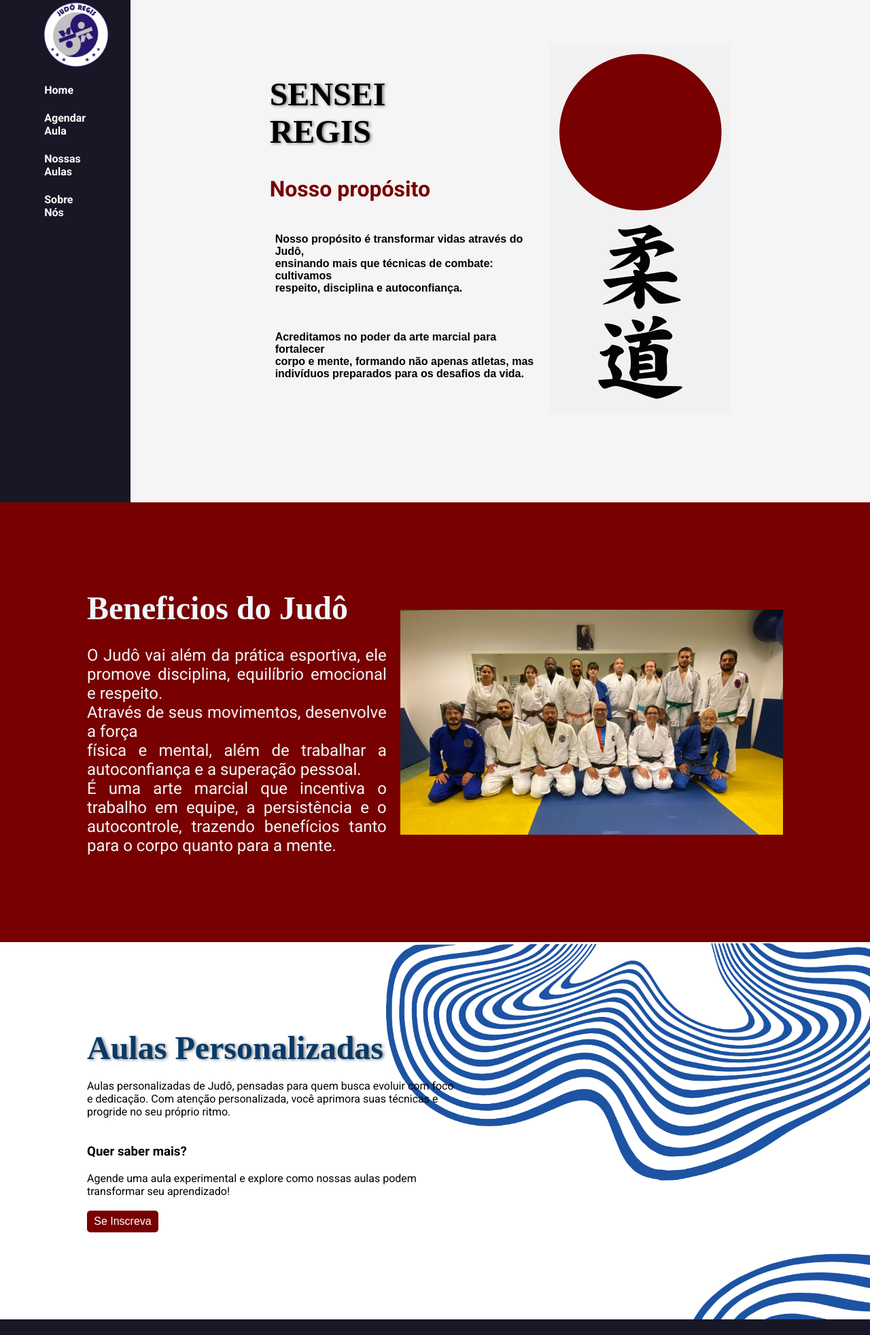
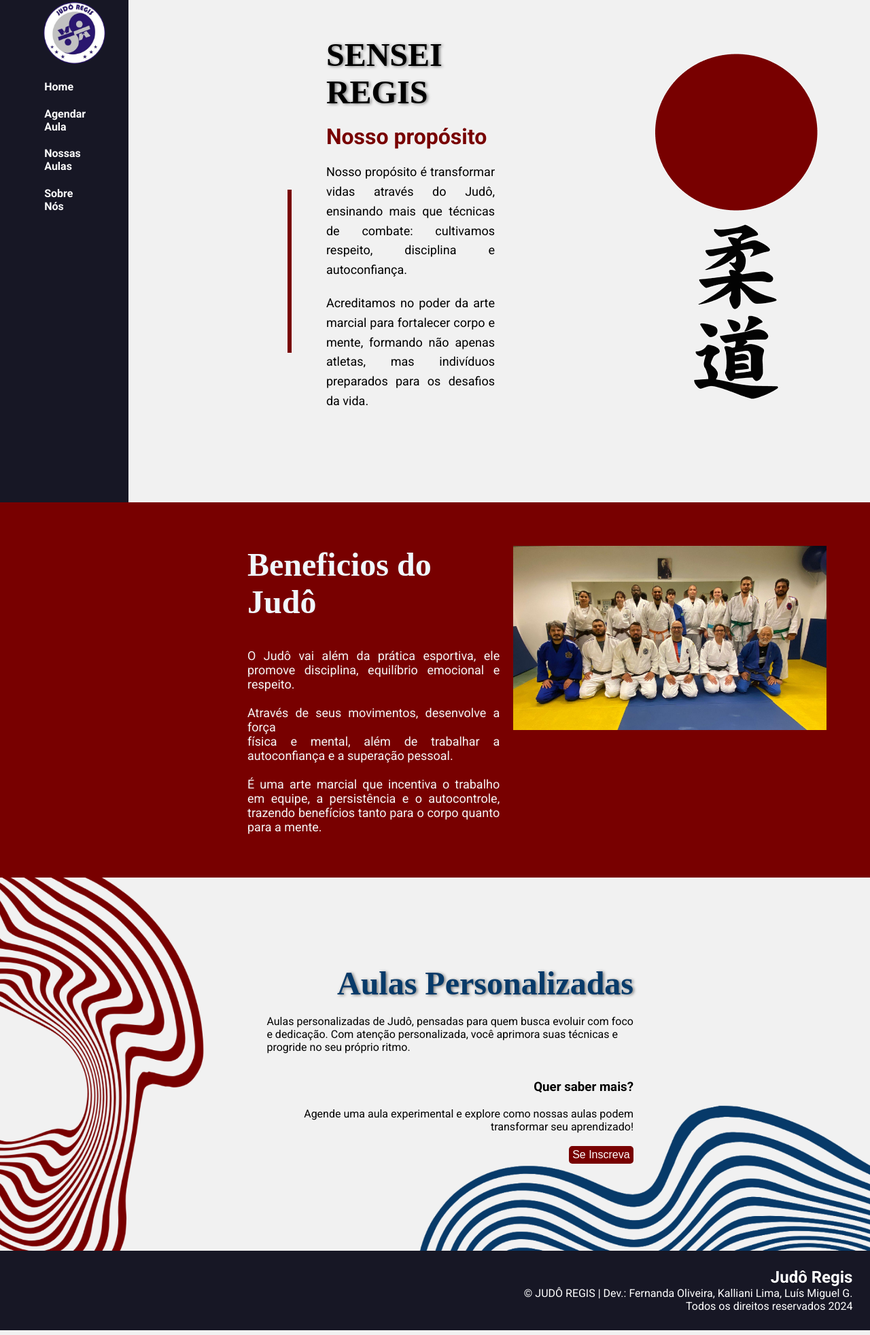
Before and after one commit to affernanda/JudoRegis, a plain HTML site: page pw_site/index.html in a window 1280 px wide. Shown: the part 61-2025 px from the top of the page at 68% size. Drawn offline with Linux system fonts and the light colour scheme; a web font is replaced by a local one.

Commit message:
novo commit

```diff
--- a/pw_site/agendamento.css
+++ b/pw_site/agendamento.css
@@ -76,6 +76,7 @@
         background-color: #171725;
         color: #FFFFFF;
         padding: 2%;
+        text-align: right;
     }
 
     .footer-container {
--- a/pw_site/aula.css
+++ b/pw_site/aula.css
@@ -13,10 +13,6 @@
         padding: 0;
     }
 
-    body h1 {
-        font-family: 'Yeseva One, sans-serif';
-        font-size: 100%;
-    }
 
     .destaque {
         font-family: 'Yeseva One, sans-serif';
@@ -77,6 +73,7 @@
         background-color: #171725;
         color: #FFFFFF;
         padding: 2%;
+        text-align: right;
     }
 
     .footer-container {
@@ -90,26 +87,31 @@
     }
 
     .textoDoBotao{
-        padding-bottom: 1%;
+        font-size: x-large;
+        line-height: 1.5;
+        margin-bottom: 20px;
+        text-align: center;
     }
 
     .button {
-        display: inline-flex; /* Usar flex para centralizar */
-        padding: 1px 40px 5px 40px;
-        font-size: 82%;
+        display: flex; /* centraliza */
+        padding: 5px 200px;
+        font-size: large;
         color: #171725;
         background-color: #F5F5F5;
         border: none;
         border-radius: 55px;
         text-decoration: none;
         transition: background-color 0.3s, transform 0.2s;
-        align-items: center; /* Centraliza o conteúdo verticalmente */
-        gap: 25%; /* Espaço entre o texto e a imagem */
+        align-items: center;
+        gap: 10px;
+        justify-content: center;
+
     }
 
     .button img{
-        width: 25%; /* Ajuste o tamanho da imagem do WhatsApp */
-        height: 25%; /* Ajuste o tamanho da imagem do WhatsApp */
+        width: 25%;
+        height: 25%;
     }
 
     .destaque3 {
@@ -123,9 +125,21 @@
         padding: 10%;
         background-color: #171725;
         justify-content: space-between;
-        align-items:center;
         display: flex;
-        margin: 0 auto;
+    }
+
+    .parte1 div {
+        margin-right: 30px;
+        text-align: center;
+    }
+
+    .parte1 h1 {
+        font-size: 1.5em;
+        text-align: center;
+    }
+
+    .parte1 p {
+        text-align: center;
     }
 
     .parte2 {
@@ -140,8 +154,14 @@
 
     .container3 {
         margin: 0 auto;
-        flex: 1;
-        margin-right: 20px;
+        max-width: 800px;
+        padding: 20px;
+    }
+
+    .container3 p {
+        font-size: medium;
+        line-height: 1.5;
+        margin-bottom: 20px;
     }
 
     .treino {
@@ -150,7 +170,10 @@
         border-left: 2px solid #171725;
         border-right: 2px solid #171725;
         border-radius: 10px;
-        width: 50%;
+        width: 40%;
+        margin-left: 100px;
+        margin-right: auto;
+        display: block;
     }
 
     .carrossel {
@@ -213,3 +236,8 @@
     .next {
         right: 10px;
     }
+
+    .texto-aulas {
+        font-size: large;
+        line-height: 1.5;
+    }
--- a/pw_site/index.css
+++ b/pw_site/index.css
@@ -5,7 +5,7 @@
     }
 
     body {
-        background-color: #F5F5F5;
+        background-color: #F1F1F1;
         display: flex;
         flex-direction: column;
         height: 100vh;
@@ -45,10 +45,12 @@
     }
 
     .container2 {
-        font-size: xx-large;
-        margin: 0 auto;
         flex: 1;
-        margin-right: 2%;
+        margin: 0 200px;
+        max-width: 600px;
+        padding: 20px;
+
+
     }
 
     .logo {
@@ -80,6 +82,7 @@
         background-color: #171725;
         color: #FFFFFF;
         padding: 2%;
+        text-align: right;
     }
 
     .footer-container {
@@ -93,36 +96,49 @@
     }
 
     .parte1 {
-        padding: 10%;
+        padding: 5%;
         display: flex;
         justify-content: space-between;
         align-items: center;
         margin: 0 auto;
+        gap: 1px; /*espaço do texto entre a imagem*/
     }
 
     .parte2 {
         background-color: #780000;
-        padding: 10%;
+        padding: 5%;
         color: #F5F5F5;
         display: flex;
         justify-content: space-between;
-        align-items: center;
+        align-items: flex-start;
         margin: 0 auto;
     }
 
     .imagemvertical {
-        width: 55%;
+        width: 40%
     }
 
     .container3 {
-        font-size: x-large;
+        font-size: large;
         margin: 0 auto;
         flex: 1;
         margin-right: 20px;
+        max-width: 500px;
+        margin-left: 300px;
     }
 
     .parte3 {
         padding: 10%;
+        background-size: contain;
+        background-repeat: no-repeat;
+        background-position: center;
+        flex-direction: column;
+        justify-content: flex-end;
+        align-items: flex-end;
+        text-align: right;
+        padding-left: 20px;
+        display: flex;
+        margin: 0 auto;
     }
 
     .button {
@@ -140,14 +156,35 @@
     .destaque3 {
         color:#780000;
         font-size: xxx-large;
-        align-items:first baseline;
+        align-items: first baseline;
+        margin-bottom: 20px;
     }
 
     .textopadrao {
-        font-size: medium;
+        font-size: large;
         font-style: normal;
-        font-family: Arial, Helvetica, sans-serif;
         display: flex;
         justify-content: space-between;
-        padding: 2%;
+        text-align: justify;
+        margin-bottom: 20px;
+        line-height: 1.6; /*legibilidade*/
     }
+
+    .linha-vertical {
+        width: 6px;
+        background-color: #780000;
+        position: relative;
+        left: 170px;
+        top: 60px;
+        height: 240px;
+    }
+
+    .conteudo-direita {
+        display: flex;
+        flex-direction: column;
+        align-items: flex-end;
+        text-align: right;
+        margin-left: 200px;
+        margin-right: 200px;
+        padding-right: 20px;
+    }
--- a/pw_site/index.html
+++ b/pw_site/index.html
@@ -34,15 +34,16 @@
                     </div>
 
                 <div class="parte1">
+                <div class="linha-vertical"></div>
                 <div class= "container2">
-                    <h1 class="destaque"> SENSEI <br> REGIS </h1> <br>
+                    <h1 class="destaque"> SENSEI <br> REGIS </h1>
+                    <br>
                     <h2 class="destaque2"> Nosso propósito</h2>
                     <br>
-                    <p class="textopadrao"><strong>Nosso propósito é transformar vidas através do Judô,<br>ensinando mais que técnicas de combate: cultivamos<br>respeito, disciplina e autoconfiança.</strong></p>
-                    <br>
-                    <p class="textopadrao"><strong>Acreditamos no poder da arte marcial para fortalecer<br>corpo e mente, formando não apenas atletas, mas<br>indivíduos preparados para os desafios da vida.</strong></p>
+                    <p class="textopadrao">Nosso propósito é transformar vidas através do Judô, ensinando mais que técnicas de combate: cultivamos respeito, disciplina e autoconfiança.</p>
+                    <p class="textopadrao">Acreditamos no poder da arte marcial para fortalecer corpo e mente, formando não apenas atletas, mas indivíduos preparados para os desafios da vida.</p>
             </div>
-                <div align="right">
+                <div class="imagem-sensei">
                     <img src="FOTOS/judo-em-japones.png" alt="Judo em Japones">
                 </div>
                 </div>
@@ -52,13 +53,18 @@
                 <h1  class="destaque3" style="color: aliceblue;">Beneficios do Judô</h1><br>
                 <p style="text-align: justify;">O Judô vai além da prática esportiva, ele promove
                     disciplina, equilíbrio emocional e respeito.<br>
+                    <br>
                     Através de seus movimentos, desenvolve a força<br>
                     física e mental, além de trabalhar a autoconfiança e a superação pessoal. <br>
+                    <br>
                     É uma arte marcial que incentiva o trabalho em equipe, a persistência e o autocontrole, trazendo benefícios tanto para o corpo quanto para a mente.</p>
             </div>
                 <img src="FOTOS/alunos.jpg" alt="Judo sendo praticado" class="imagemvertical">
             </div>
-            <div class="parte3" style="background-image: url('FOTOS/1.png'); background-size: cover;" >
+
+
+            <div class="parte3" style="background-image: url('FOTOS/parte3-fundo.png'); background-size: cover;" >
+                <div class="conteudo-direita">
                 <h1  class="destaque" style="color: #073A69;">Aulas Personalizadas</h1><br>
                 <p style="text-align: justify;">Aulas personalizadas de Judô, pensadas para quem busca evoluir com foco
                 <br>e dedicação. Com atenção personalizada, você aprimora suas técnicas e
@@ -71,6 +77,7 @@
                 <br>transformar seu aprendizado!</p><br>
                 <input type="button" class="button" value="Se Inscreva" onclick="window.location.assign('agendamento.html')">
             </div>
+        </div>
 
 
             </main>
--- a/pw_site/sobre.css
+++ b/pw_site/sobre.css
@@ -17,6 +17,9 @@
     background-color: #171725;
     margin: 0;
     padding: 0;
+    display: flex;
+    flex-direction: column;
+    min-height: 100vh;
 }
 
 .coluna-esquerda {
@@ -31,24 +34,27 @@
 footer {
     background-color: #171725;
     color: #FFFFFF;
-    padding: 20px;
-    margin-top: 20px;
-    position: fixed;
+    padding: 2%;
+    text-align: right;
+    font-size: medium;
+    margin-top: auto;
+    position: relative;
     bottom: 0;
-    left: 0;
-    right: 0;
-    text-align: right;
-    font-size: 10px;
+    width: 100%;
+    display: flex;
+    flex-direction: column;
 }
 
 .footer-container {
     display: flex;
-    justify-content: space-between;
+    justify-content: flex-end;
     align-items: center;
+    width: 100%;
 }
 
 .termos{
-    margin-left: auto;
+    margin-left: 70px;
+    font-size: medium;
 }
 
 .container {
--- a/pw_site/sobre.html
+++ b/pw_site/sobre.html
@@ -11,10 +11,21 @@
 
         body {
             font-family: 'Roboto', sans-serif;
+            background-color: #171725;
+            display: flex;
+            flex-direction: column;
+            min-height: 100vh;
+            margin: 0;
+            padding: 0;
         }
 
         h1 {
             font-family: 'Playfair Display', serif;
+            font-size: 70px;
+            text-align: left;
+            margin: 50px 0;
+            color: white;
+            padding-left: 200px;
         }
 
         h2 {
@@ -23,6 +34,16 @@
 
         .container {
             display: flex;
+            flex: 1;
+            margin-bottom: 20px;
+        }
+
+        .coluna-esquerda {
+            width: 15%;
+            background-color: #171725;
+            color: white;
+            padding: 20px;
+            position: fixed;
             height: 100vh;
         }
 
@@ -39,6 +60,17 @@
             text-align: right;
             font-size: 10px;
         }
+
+        .footer-container {
+            display: flex;
+            justify-content: space-between;
+            align-items: center;
+        }
+
+        .termos {
+            margin-left: auto;
+        }
+
     </style>
 </head>
 
@@ -127,17 +159,18 @@
                 </ul>
             </div>
         </div>
+    </main>
+</div>
 
-    </main>
-
-
-    <script src="efeito.js"></script>
      <footer>
         <div class="footer-container">
+            <h2 style="margin: 0; flex-grow: 1;">Judô Regis</h2>
         </div>
         <p class="termos">© JUDÔ REGIS | Dev.: Fernanda Oliveira, Kalliani Lima, Luís Miguel G.</p>
         <p class="termos">Todos os direitos reservados 2024</p>
     </footer>
 
+    <script src="efeito.js"></script>
+
 </body>
 </html>
```
Also changed, not shown: pw_site/aula.html (+21 -14 lines), pw_site/FOTOS/parte3-fundo.png (added).
